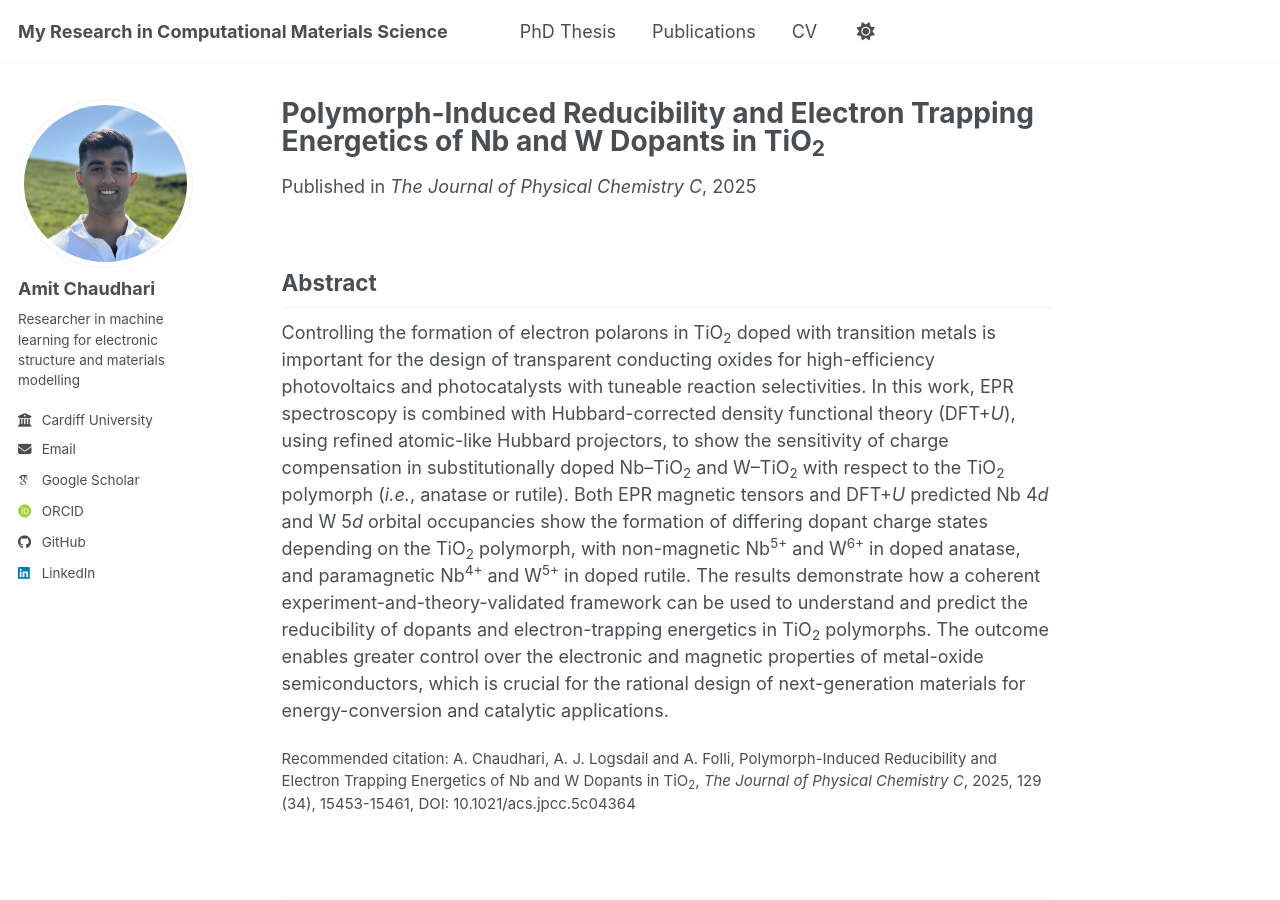
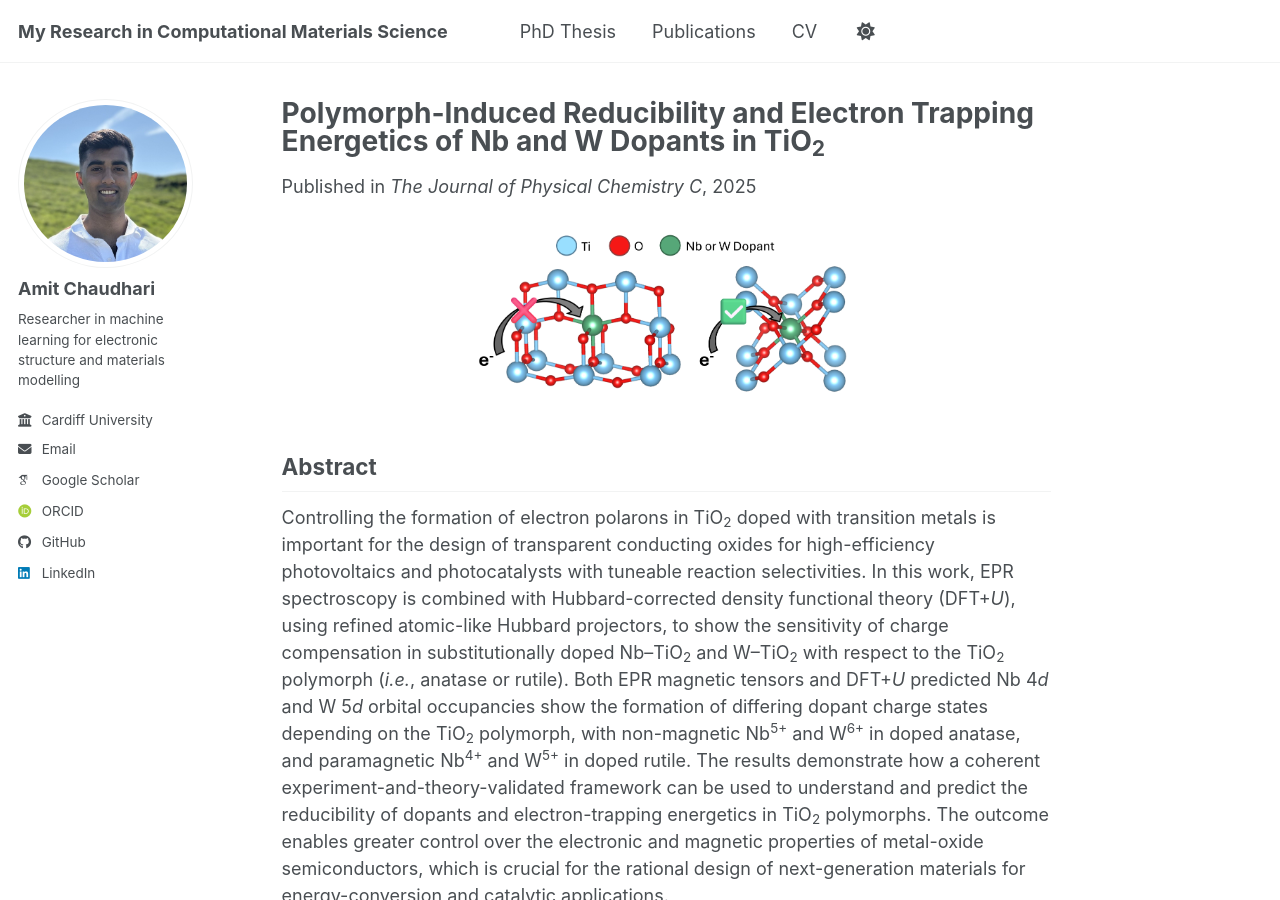
Before and after one commit to amitmc1/amitmc1.github.io, a Jekyll site: the page built from _publications/2015-10-01-paper-title-number-3.md, in a window 1280 px wide and 900 px high. Built offline with Jekyll 4.4.1, drawn with Linux system fonts in a browser that asks for light colours; some web fonts are replaced; a script bundle is joined from its source files by our own code; library files that are not in the unit come from our copies.

Commit message:
Update 2015-10-01-paper-title-number-3.md

```diff
--- a/_publications/2015-10-01-paper-title-number-3.md
+++ b/_publications/2015-10-01-paper-title-number-3.md
@@ -10,6 +10,11 @@ date: 2025-08-19
 venue: 'The Journal of Physical Chemistry C'
 citation: 'A. Chaudhari, A. J. Logsdail and A. Folli, Polymorph-Induced Reducibility and Electron Trapping Energetics of Nb and W Dopants in TiO<sub>2</sub>, <em>The Journal of Physical Chemistry C</em>, 2025, 129 (34), 15453-15461, DOI: 10.1021/acs.jpcc.5c04364'
 ---
+
+<p align="center">
+  <img src="{{ site.baseurl }}/images/EPR_abstract.png" alt="Graphical Abstract" style="max-width: 400px; width: 100%; border-radius: 0px;">
+</p>
+
 ## Abstract
 
 Controlling the formation of electron polarons in TiO<sub>2</sub> doped with transition metals is important for the design of transparent conducting oxides for high-efficiency photovoltaics and photocatalysts with tuneable reaction selectivities. In this work, EPR spectroscopy is combined with Hubbard-corrected density functional theory (DFT+<em>U</em>), using refined atomic-like Hubbard projectors, to show the sensitivity of charge compensation in substitutionally doped Nb–TiO<sub>2</sub> and W–TiO<sub>2</sub> with respect to the TiO<sub>2</sub> polymorph (<em>i.e.</em>, anatase or rutile). Both EPR magnetic tensors and DFT+<em>U</em> predicted Nb 4<em>d</em> and W 5<em>d</em> orbital occupancies show the formation of differing dopant charge states depending on the TiO<sub>2</sub> polymorph, with non-magnetic Nb<sup>5+</sup> and W<sup>6+</sup> in doped anatase, and paramagnetic Nb<sup>4+</sup> and W<sup>5+</sup> in doped rutile. The results demonstrate how a coherent experiment-and-theory-validated framework can be used to understand and predict the reducibility of dopants and electron-trapping energetics in TiO<sub>2</sub> polymorphs. The outcome enables greater control over the electronic and magnetic properties of metal-oxide semiconductors, which is crucial for the rational design of next-generation materials for energy-conversion and catalytic applications.
```
Also changed, not shown: other parts of _publications/2015-10-01-paper-title-number-3.md (+1 -1 lines).
